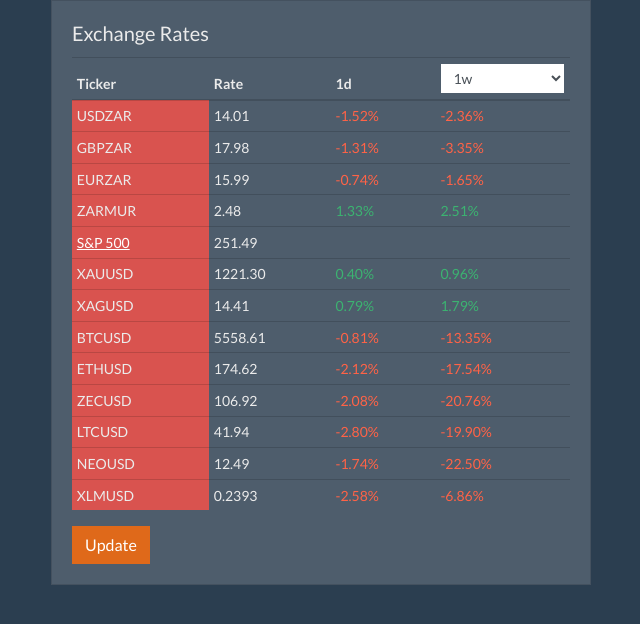
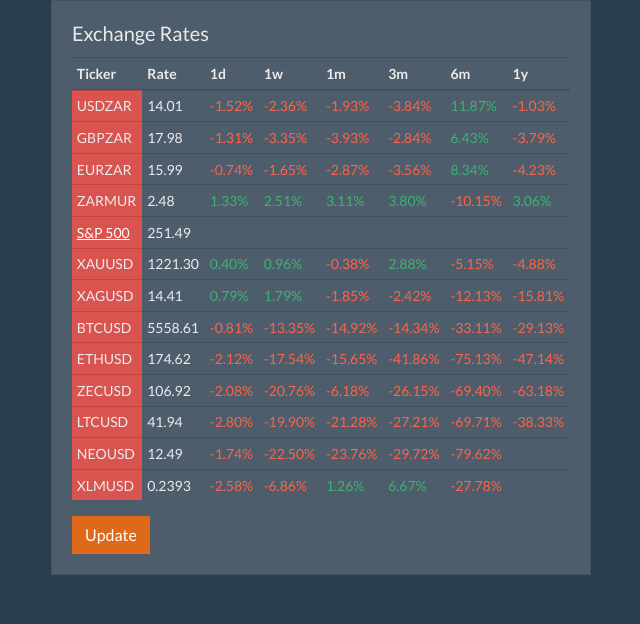
Before and after one commit to JamesFenton/CurrencyPal, a React (Vite) app in the folder src/Rates.Web/: page / in a window 1280 px wide. Shown: the top 624 px of the page, without its empty margins (319-959 px from the left). Built offline with nearby package versions, Linux system fonts and the light colour scheme.

Commit message:
Show all change periods

```diff
--- a/src/Rates.Web/components/RatesRow.jsx
+++ b/src/Rates.Web/components/RatesRow.jsx
@@ -1,36 +1,41 @@
-import React, {Component} from 'react';
+import React from "react";
 import RatesValue from "./RatesValue";
 
-class RatesRow extends Component {
+export default function ({ rate }) {
+  const round = (value) => {
+    if (!value) return "";
+    if (value < 1) return value.toFixed(4);
+    return value.toFixed(2);
+  };
 
-    render() {
-        const {rate, rateChange} = this.props;
-        const outOfDate = this.isOutOfDate(rate.timestamp);
-        const updateMessage = outOfDate ? "Last updated at " + new Date(rate.timestamp) : null;
-        return (
-            <tr>
-                <td className={outOfDate ? 'table-danger' : ''} title={updateMessage}>
-                    {rate.href ? <a href={rate.href} target="_blank">{rate.name}</a> : <span>{rate.name}</span>}
-                </td>
-                <td>{this.round(rate.value)}</td>
-                <RatesValue rate={rate.change1Day} />
-                <RatesValue rate={rateChange} />
-            </tr>
-        )
-    }
+  const isOutOfDate = (timestamp) => {
+    const oneHourAgo = new Date(new Date() - 1000 * 60 * 60);
+    return new Date(timestamp) < oneHourAgo;
+  };
 
-    round(value) {
-        if (!value)
-            return '';
-        if (value < 1)
-            return value.toFixed(4);
-        return value.toFixed(2);
-    }
+  const outOfDate = isOutOfDate(rate.timestamp);
+  const updateMessage = outOfDate
+    ? "Last updated at " + new Date(rate.timestamp)
+    : null;
 
-    isOutOfDate(timestamp) {
-        const oneHourAgo = new Date(new Date() - 1000 * 60 * 60);
-        return new Date(timestamp) < oneHourAgo;
-    }
+  return (
+    <tr>
+      <td className={outOfDate ? "table-danger" : ""} title={updateMessage}>
+        {rate.href ? (
+          <a href={rate.href} target="_blank">
+            {rate.name}
+          </a>
+        ) : (
+          <span>{rate.name}</span>
+        )}
+      </td>
+      <td>{round(rate.value)}</td>
+      <RatesValue rate={rate.change1Day} />
+      <RatesValue rate={rate.change1Week} />
+      <RatesValue rate={rate.change1Month} />
+      <RatesValue rate={rate.change3Months} />
+      <RatesValue rate={rate.change6Months} />
+      <RatesValue rate={rate.change1Year} />
+    </tr>
+  );
 }
-
-export default RatesRow;
--- a/src/Rates.Web/components/RatesTable.jsx
+++ b/src/Rates.Web/components/RatesTable.jsx
@@ -1,12 +1,11 @@
-import React, {Component} from 'react';
+import React, { Component } from "react";
 import RatesRow from "./RatesRow";
 import ratesService from "../rates-service";
 
 class RatesTable extends Component {
   state = {
     rates: [],
-        selectedTimePeriod: window.localStorage.getItem("changePeriod") || '1w',
-        requesting: false
+    requesting: false,
   };
 
   componentDidMount() {
@@ -14,31 +13,25 @@ class RatesTable extends Component {
   }
 
   getRates() {
-        this.setState({requesting: true});
-        ratesService.getRates()
-            .then(dto => {
+    this.setState({ requesting: true });
+    ratesService
+      .getRates()
+      .then((dto) => {
         this.setState({
           rates: dto.rates,
           requesting: false,
         });
       })
-            .catch(err => {
+      .catch((err) => {
         // todo error message
-            })
-    }
-
-    changeSelectedTimePeriod = (e) => {
-        this.setState({selectedTimePeriod: e.target.value});
-        window.localStorage.setItem("changePeriod", this.state.selectedTimePeriod);
+      });
   }
 
   update = () => {
     this.getRates();
-    }
+  };
 
   render() {
-        const timePeriodOptions = ['1w', '1m', '3m', '6m', '1y'];
-
     return (
       <div className="card">
         <div className="card-body">
@@ -50,45 +43,43 @@ class RatesTable extends Component {
                 <th scope="col">Ticker</th>
                 <th scope="col">Rate</th>
                 <th scope="col">1d</th>
-                            <th>
-                                <select className="form-control form-control-sm" onChange={this.changeSelectedTimePeriod}>
-                                    {timePeriodOptions.map(o =>
-                                        <option selected={o === this.state.selectedTimePeriod}>
-                                            {o}
-                                        </option>
-                                    )}
-                                </select>
-                            </th>
+                <th scope="col">1w</th>
+                <th scope="col">1m</th>
+                <th scope="col">3m</th>
+                <th scope="col">6m</th>
+                <th scope="col">1y</th>
               </tr>
             </thead>
             <tbody>
-                        {this.state.rates.map(rate =>
-                            <RatesRow key={rate.ticker} rate={rate} rateChange={this.getRateChange(rate)} />
-                        )}
+              {this.state.rates.map((rate) => (
+                <RatesRow key={rate.ticker} rate={rate} />
+              ))}
             </tbody>
           </table>
 
-                <button className="btn btn-primary" onClick={this.update} disabled={this.state.requesting}>
-                    {this.state.requesting ? 'Updating...' : 'Update'}
+          <button
+            className="btn btn-primary"
+            onClick={this.update}
+            disabled={this.state.requesting}
+          >
+            {this.state.requesting ? "Updating..." : "Update"}
           </button>
-
         </div>
       </div>
     );
   }
 
-
   getRateChange(rate) {
-        switch(this.state.selectedTimePeriod) {
-            case '1w':
+    switch (this.state.selectedTimePeriod) {
+      case "1w":
         return rate.change1Week;
-            case '1m':
+      case "1m":
         return rate.change1Month;
-            case '3m':
+      case "3m":
         return rate.change3Months;
-            case '6m':
+      case "6m":
         return rate.change6Months;
-            case '1y':
+      case "1y":
         return rate.change1Year;
     }
   }
--- a/src/Rates.Web/components/RatesValue.jsx
+++ b/src/Rates.Web/components/RatesValue.jsx
@@ -1,33 +1,17 @@
-import React, {Component} from 'react';
+import React from "react";
 
-class RatesValue extends Component {
+export default function ({ rate }) {
+  const roundedPercentage = (value) => {
+    if (value === 0) return "0.00%";
+    if (!value) return "";
+    return value.toFixed(2) + "%";
+  };
 
-    render() {
-        const {rate} = this.props;
+  const getStyle = (rate) => {
+    if (rate === 0) return null;
+    if (rate > 0) return { color: "MediumSeaGreen" };
+    else if (rate < 0) return { color: "Tomato" };
+  };
 
-        return (
-            <td style={this.getStyle(rate)}>
-                {this.roundedPercentage(rate)}
-            </td>
-        )
-    }
-
-    getStyle(rate) {
-        if (rate === 0)
-            return null;
-        if (rate > 0)
-            return {color: 'MediumSeaGreen'};
-        else if (rate < 0)
-            return {color: 'Tomato'};
-    }
-
-    roundedPercentage(value) {
-        if (value === 0)
-            return '0.00%';
-        if (!value)
-            return '';
-        return value.toFixed(2) + '%';
-    }
+  return <td style={getStyle(rate)}>{roundedPercentage(rate)}</td>;
 }
-
-export default RatesValue;
```
Lines whose indentation alone changed are shown as unchanged.
